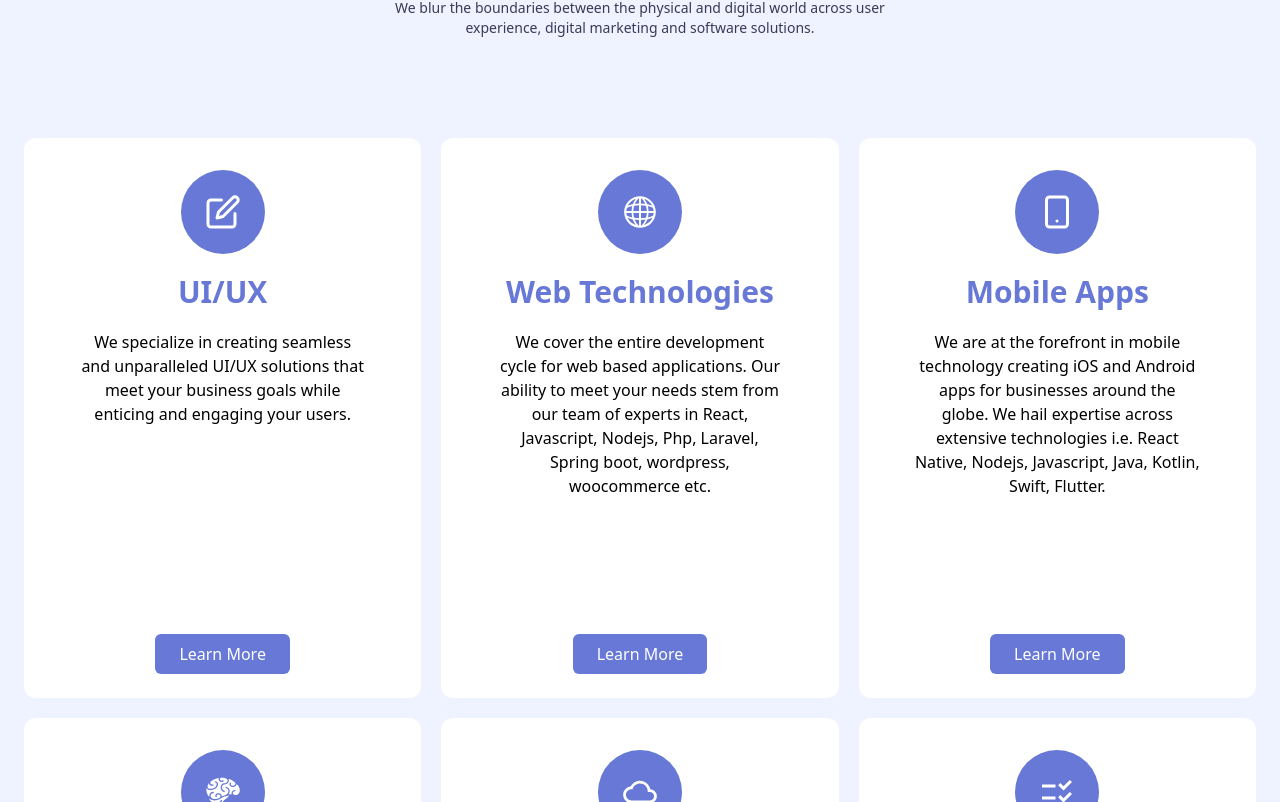
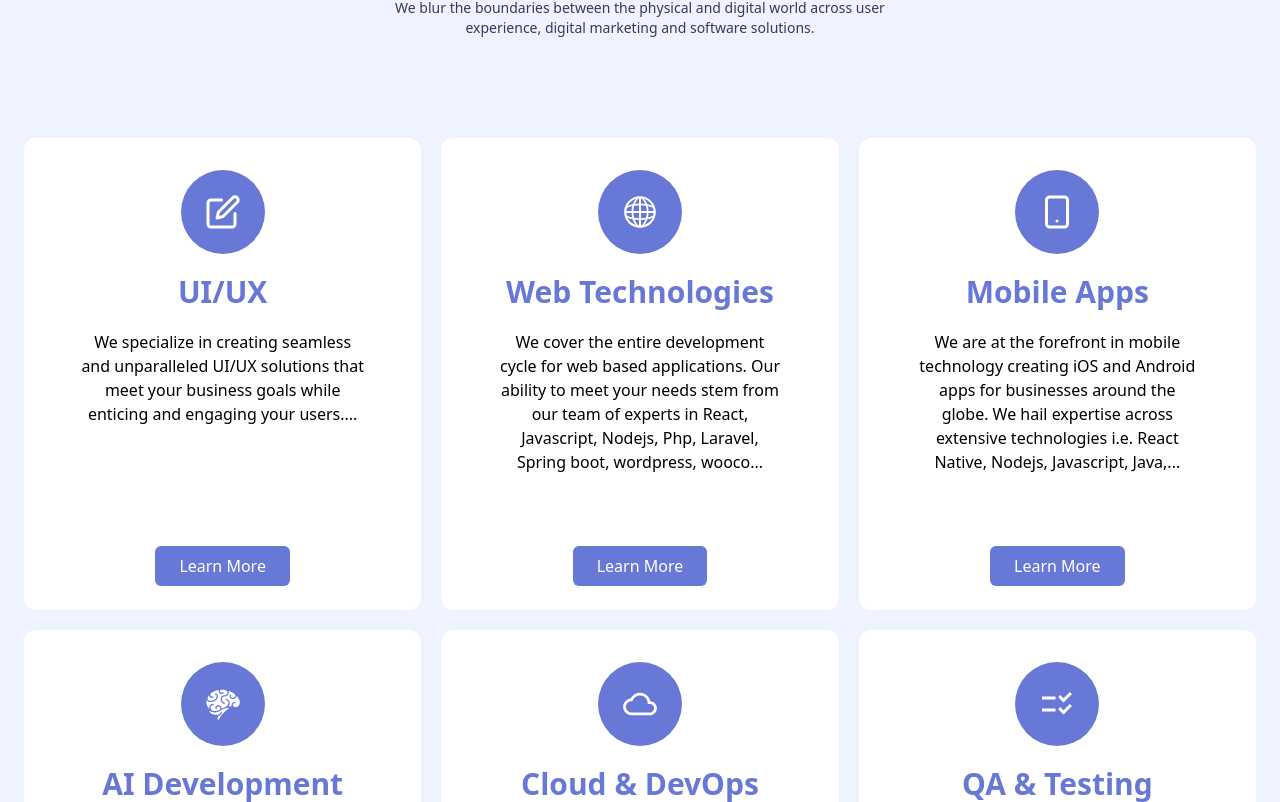
Before and after one commit to tanmay8598/MMH-Technologies-Web, a Next.js app: page / in a window 1280 px wide. Shown: the part 978-1780 px from the top of the page. Built offline with nearby package versions, Linux system fonts and the light colour scheme.

Commit message:
fix: truncate service descriptions to 200 characters and adjust minimum height for better layout

```diff
--- a/src/components/Home/Services.js
+++ b/src/components/Home/Services.js
@@ -36,8 +36,8 @@ export default function Services({
                             href={service.href}
                             icon={service.icon}
                             heading={service.name}
-                            description={service.description}
-                            className={"min-h-130 md:min-h-170 xl:min-h-140"}
+                            description={service.description.slice(0, 200) + "..."}
+                            className={"md:min-h-118"}
                             isShadow={false}
                         />
                     </ScrollReveal>
```
